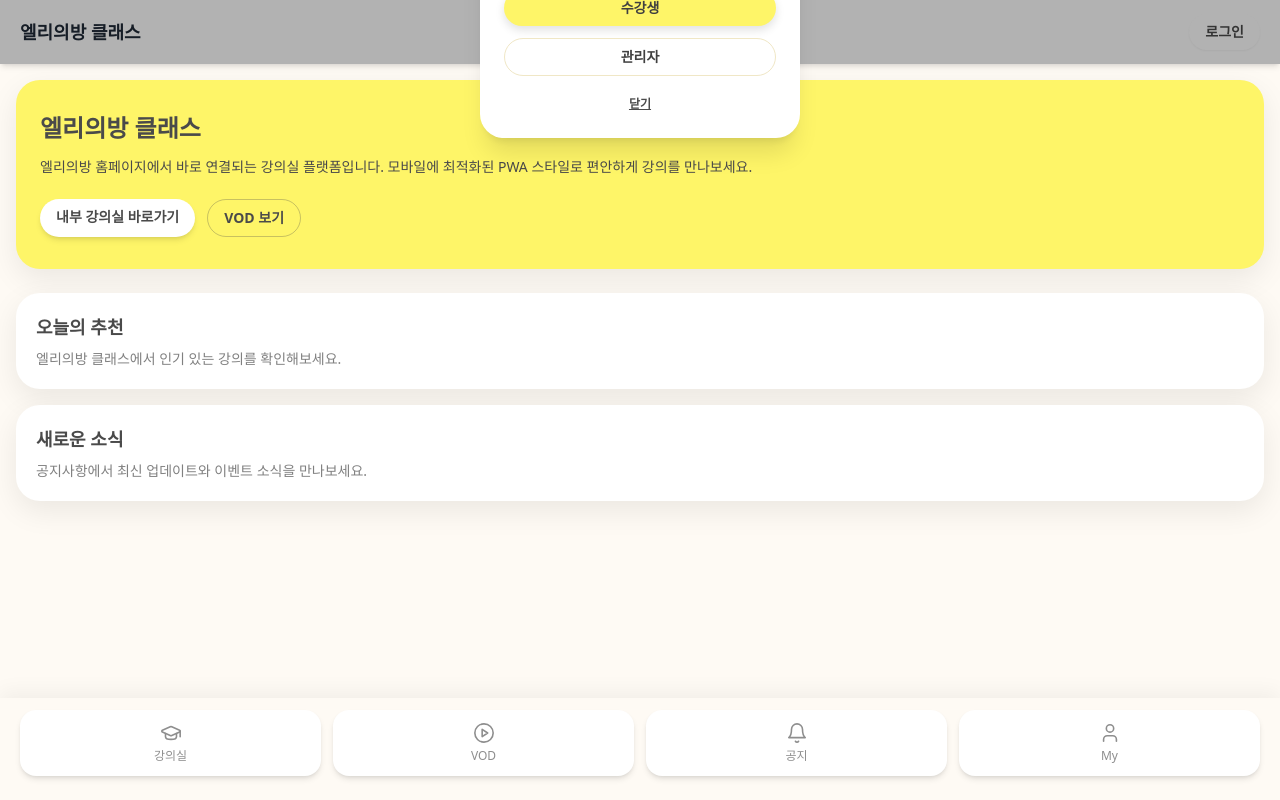
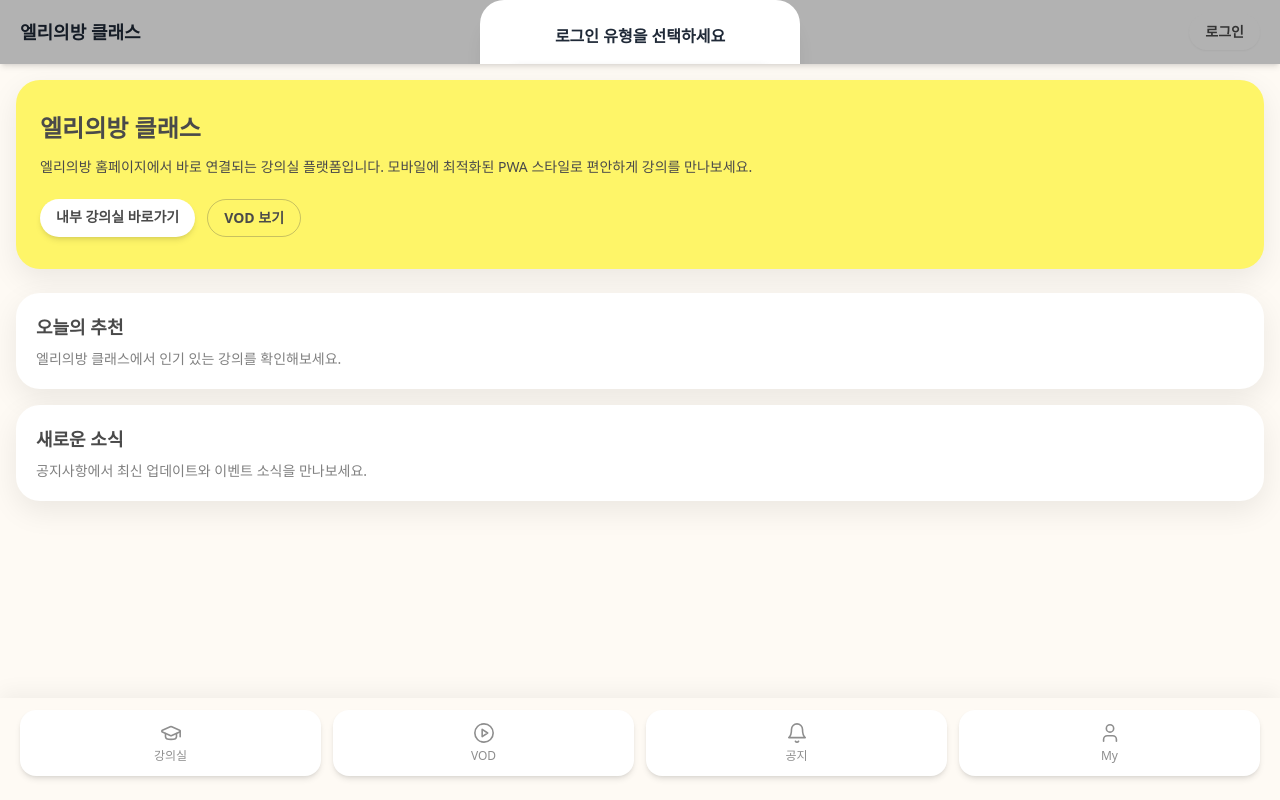
Before and after one commit to elliesbang/Class-web-app, a React (Vite) app in the folder class-web-app/: page / in a window 1280 px wide. Both pictures are taken after a click on the button "로그인". Built offline with nearby package versions, Linux system fonts and the light colour scheme; a web font is replaced by a local one.

Commit message:
Center login modal within viewport

```diff
--- a/class-web-app/src/components/Header.tsx
+++ b/class-web-app/src/components/Header.tsx
@@ -25,7 +25,7 @@ const Header = () => {
       </div>
       {isLoginModalOpen && (
         <div
-          className="fixed inset-0 z-40 flex items-center justify-center bg-black/30 px-6"
+          className="fixed inset-0 z-40 grid place-items-center overflow-y-auto bg-black/30 px-6 py-10 sm:py-0"
           onClick={closeLoginModal}
           role="presentation"
         >
```
